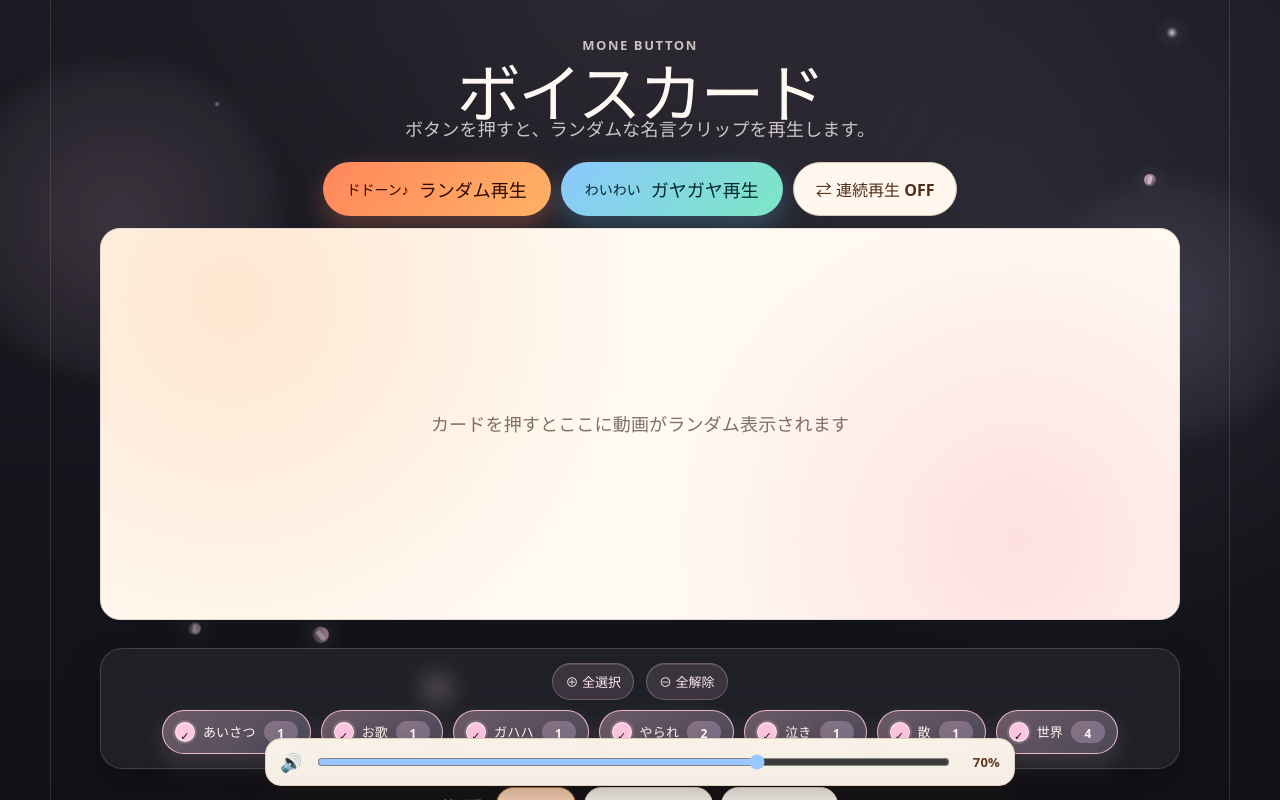
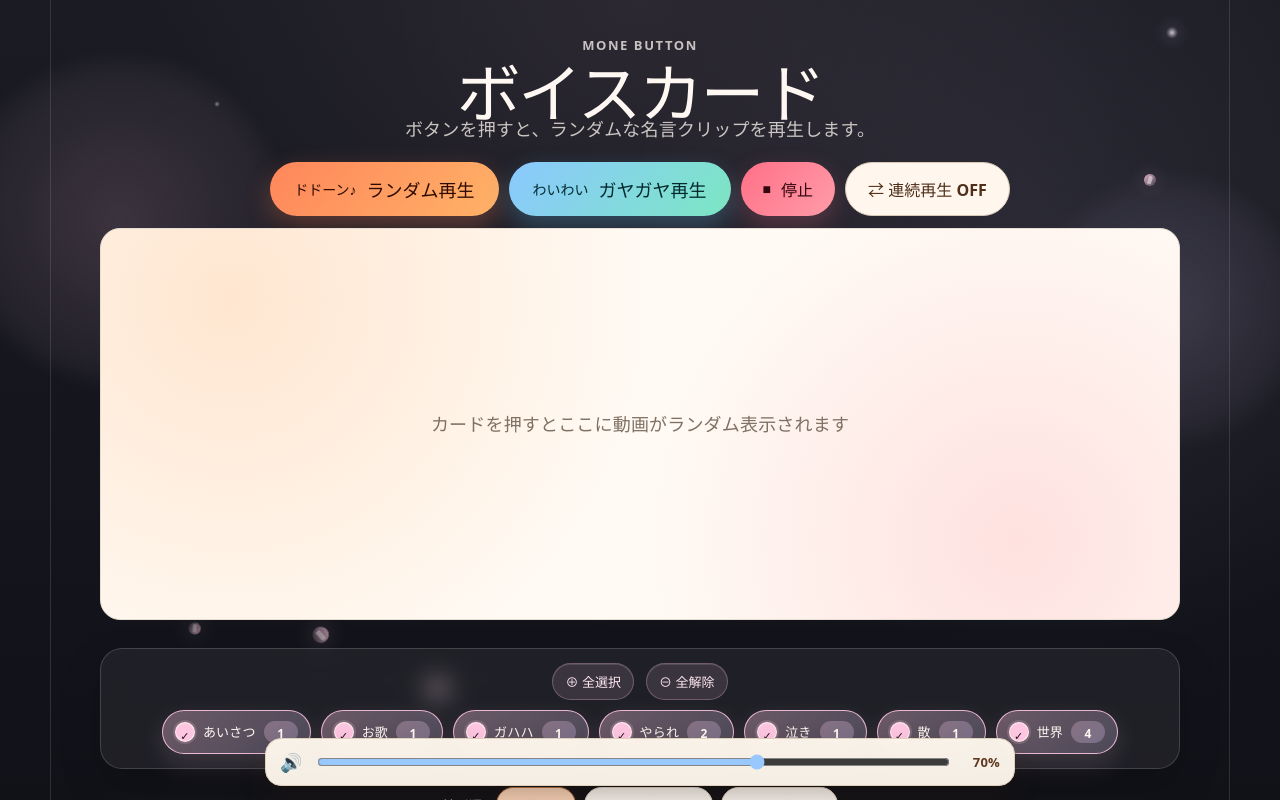
Before and after one commit to furen-button/mone-button, a React (Vite) app: page / in a window 1280 px wide. Shown: the top 800 px of the page. Built offline with nearby package versions, Linux system fonts and the light colour scheme.

Commit message:
feat: 再生停止機能を追加
再生を停止するボタンを追加し、関連する状態管理を実装した。

```diff
--- a/src/App.css
+++ b/src/App.css
@@ -301,6 +301,36 @@
   outline-offset: 2px;
 }
 
+.voice-stop {
+  border: 0;
+  border-radius: 999px;
+  padding: 14px 22px;
+  background: linear-gradient(130deg, #ff7087, #ff9ca8);
+  color: #33060f;
+  font-family: var(--heading);
+  font-size: 16px;
+  font-weight: 700;
+  cursor: pointer;
+  display: inline-flex;
+  gap: 10px;
+  align-items: center;
+  box-shadow: 0 10px 26px rgba(255, 112, 135, 0.24);
+}
+
+.voice-stop:hover {
+  transform: translateY(-2px);
+}
+
+.voice-stop:focus-visible {
+  outline: 3px solid #33060f;
+  outline-offset: 2px;
+}
+
+.voice-stop-icon {
+  font-size: 14px;
+  line-height: 1;
+}
+
 .voice-sequential {
   border: 1px solid #d9c8b5;
   border-radius: 999px;
@@ -390,6 +420,10 @@
   overflow: hidden;
 }
 
+.video-stage.is-stopping .floating-clip {
+  animation: stopSink 0.18s ease-in forwards;
+}
+
 .video-placeholder {
   margin: 0;
   position: absolute;
@@ -408,6 +442,10 @@
   background: #ffffff;
   box-shadow: 0 18px 34px rgba(88, 52, 21, 0.22);
   animation: drift 3.8s ease-in-out infinite;
+}
+
+.floating-clip.is-stopping {
+  animation: stopSink 0.18s ease-in forwards;
 }
 
 .clip-video {
@@ -647,6 +685,19 @@
   }
 }
 
+@keyframes stopSink {
+  0% {
+    transform: scale(1);
+    opacity: 1;
+    filter: blur(0);
+  }
+  100% {
+    transform: scale(0.82) translateY(10px);
+    opacity: 0;
+    filter: blur(1px);
+  }
+}
+
 @media (max-width: 768px) {
   .app-shell {
     padding: 18px 12px 102px;
--- a/src/App.tsx
+++ b/src/App.tsx
@@ -23,6 +23,7 @@ import {
 
 function App() {
   const [floatingClips, setFloatingClips] = useState<FloatingStageClip[]>([])
+  const [isStopping, setIsStopping] = useState(false)
   const [sparkKey, setSparkKey] = useState(0)
   const [garageyaKey, setGarageyaKey] = useState(0)
   const [isSequentialMode, setIsSequentialMode] = useState(false)
@@ -45,6 +46,7 @@ function App() {
     return Math.min(1, Math.max(0, parsed))
   })
   const stageRef = useRef<HTMLDivElement>(null)
+  const stopTimerRef = useRef<number | null>(null)
 
   const petals = useMemo(
     () =>
@@ -80,6 +82,23 @@ function App() {
     })
   }, [volume, floatingClips])
 
+  useEffect(() => {
+    return () => {
+      if (stopTimerRef.current !== null) {
+        window.clearTimeout(stopTimerRef.current)
+      }
+    }
+  }, [])
+
+  const cancelStopAnimation = useCallback(() => {
+    if (stopTimerRef.current !== null) {
+      window.clearTimeout(stopTimerRef.current)
+      stopTimerRef.current = null
+    }
+
+    setIsStopping(false)
+  }, [])
+
   const visibleClips = useMemo(
     () => voiceClips.filter((clip) => clip.categories.some((category) => selectedCategories.includes(category))),
     [selectedCategories],
@@ -100,6 +119,15 @@ function App() {
 
         if (dateA !== dateB) {
           return dateA > dateB ? direction : -direction
+        }
+
+        if (a.videoId !== b.videoId) {
+          return a.videoId.localeCompare(b.videoId, 'ja')
+        }
+
+        const startTimeDiff = a.trimming.startTime - b.trimming.startTime
+        if (startTimeDiff !== 0) {
+          return startTimeDiff
         }
 
         return a.serif.localeCompare(b.serif, 'ja')
@@ -214,6 +242,8 @@ function App() {
       return
     }
 
+    cancelStopAnimation()
+
     const normalized = ((index % sortedClips.length) + sortedClips.length) % sortedClips.length
     const nextClip = sortedClips[normalized]
 
@@ -221,7 +251,7 @@ function App() {
     setSequentialIndex(normalized)
     setPlaybackMode('single')
     setSparkKey((prev) => prev + 1)
-  }, [createFloatingClip, sortedClips])
+  }, [cancelStopAnimation, createFloatingClip, sortedClips])
 
   const showClip = useCallback((nextClip: VoiceClip) => {
     const index = clipIndexMap.get(nextClip.fileBaseName) ?? 0
@@ -242,6 +272,8 @@ function App() {
       return
     }
 
+    cancelStopAnimation()
+
     const pool = [...sortedClips]
     for (let i = pool.length - 1; i > 0; i -= 1) {
       const j = Math.floor(Math.random() * (i + 1))
@@ -259,7 +291,7 @@ function App() {
     setSequentialIndex(null)
     setPlaybackMode('garageya')
     setGarageyaKey((prev) => prev + 1)
-  }, [createGarageyaFloatingClip, sortedClips])
+  }, [cancelStopAnimation, createGarageyaFloatingClip, sortedClips])
 
   const handleSequentialEnded = useCallback((endedClipId?: string) => {
     if (!isSequentialMode || sortedClips.length === 0) {
@@ -292,6 +324,29 @@ function App() {
       return
     }
   }, [createFloatingClip, getRandomClip, isSequentialMode, playClipAtIndex, playbackMode, sequentialIndex, sortedClips.length])
+
+  const stopPlayback = useCallback(() => {
+    if (stopTimerRef.current !== null) {
+      window.clearTimeout(stopTimerRef.current)
+    }
+
+    const videos = stageRef.current?.querySelectorAll('video') ?? []
+    videos.forEach((video) => {
+      video.pause()
+      video.currentTime = 0
+    })
+
+    setIsSequentialMode(false)
+    setSequentialIndex(null)
+    setPlaybackMode('single')
+    setIsStopping(true)
+
+    stopTimerRef.current = window.setTimeout(() => {
+      setFloatingClips([])
+      setIsStopping(false)
+      stopTimerRef.current = null
+    }, 180)
+  }, [])
 
   return (
     <main className="app-shell">
@@ -338,6 +393,7 @@ function App() {
         isSequentialMode={isSequentialMode}
         onPlayRandom={playRandomClip}
         onPlayGarageya={playGarageya}
+        onStop={stopPlayback}
         onToggleSequentialMode={() => setIsSequentialMode((prev) => !prev)}
       />
 
@@ -345,6 +401,7 @@ function App() {
         floatingClips={floatingClips}
         stageRef={stageRef}
         volume={volume}
+        isStopping={isStopping}
         onClipEnded={handleSequentialEnded}
       />
 
--- a/src/components/PlaybackControls.tsx
+++ b/src/components/PlaybackControls.tsx
@@ -4,6 +4,7 @@ type PlaybackControlsProps = {
   isSequentialMode: boolean
   onPlayRandom: () => void
   onPlayGarageya: () => void
+  onStop: () => void
   onToggleSequentialMode: () => void
 }
 
@@ -13,6 +14,7 @@ export function PlaybackControls({
   isSequentialMode,
   onPlayRandom,
   onPlayGarageya,
+  onStop,
   onToggleSequentialMode,
 }: PlaybackControlsProps) {
   return (
@@ -29,6 +31,12 @@ export function PlaybackControls({
         </span>
         ガヤガヤ再生
       </button>
+      <button type="button" className="voice-stop" onClick={onStop} aria-label="再生を停止">
+        <span className="voice-stop-icon" aria-hidden="true">
+          ■
+        </span>
+        停止
+      </button>
       <button
         type="button"
         className={`voice-sequential ${isSequentialMode ? 'is-active' : ''}`}
--- a/src/components/VideoStage.tsx
+++ b/src/components/VideoStage.tsx
@@ -5,17 +5,18 @@ type VideoStageProps = {
   floatingClips: FloatingStageClip[]
   stageRef: RefObject<HTMLDivElement | null>
   volume: number
+  isStopping: boolean
   onClipEnded: (clipId: string) => void
 }
 
-export function VideoStage({ floatingClips, stageRef, volume, onClipEnded }: VideoStageProps) {
+export function VideoStage({ floatingClips, stageRef, volume, isStopping, onClipEnded }: VideoStageProps) {
   return (
     <section className="video-stage-wrap" aria-live="polite">
-      <div className="video-stage" ref={stageRef}>
+      <div className={`video-stage ${isStopping ? 'is-stopping' : ''}`} ref={stageRef}>
         {floatingClips.length > 0 ? (
           floatingClips.map((stageClip, index) => (
             <article
-              className="floating-clip"
+              className={`floating-clip ${isStopping ? 'is-stopping' : ''}`}
               key={stageClip.id}
               style={{
                 left: `${stageClip.left}px`,
```
Also changed, not shown: 1 other file (tests, documents, lock files or other folders).
